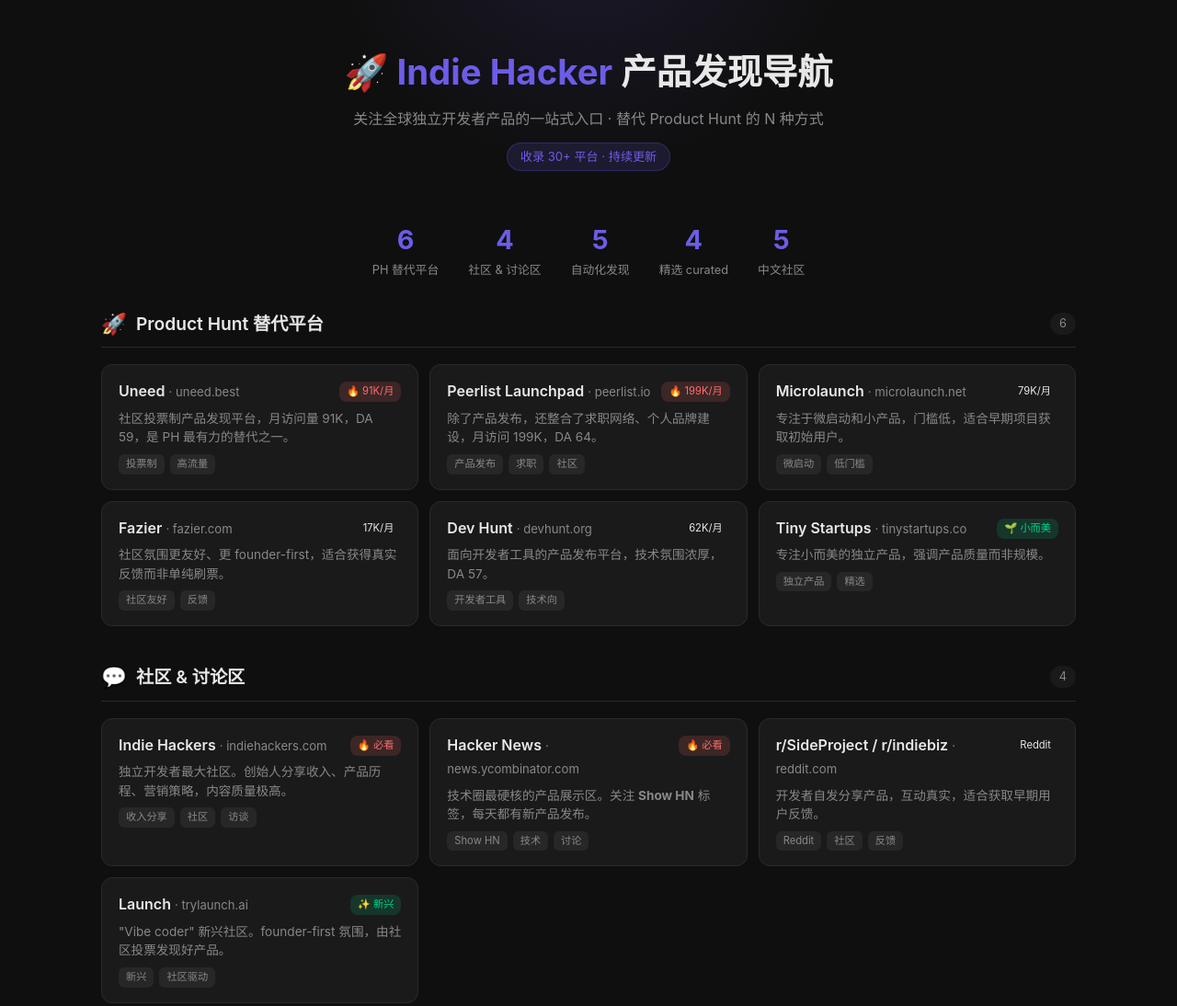
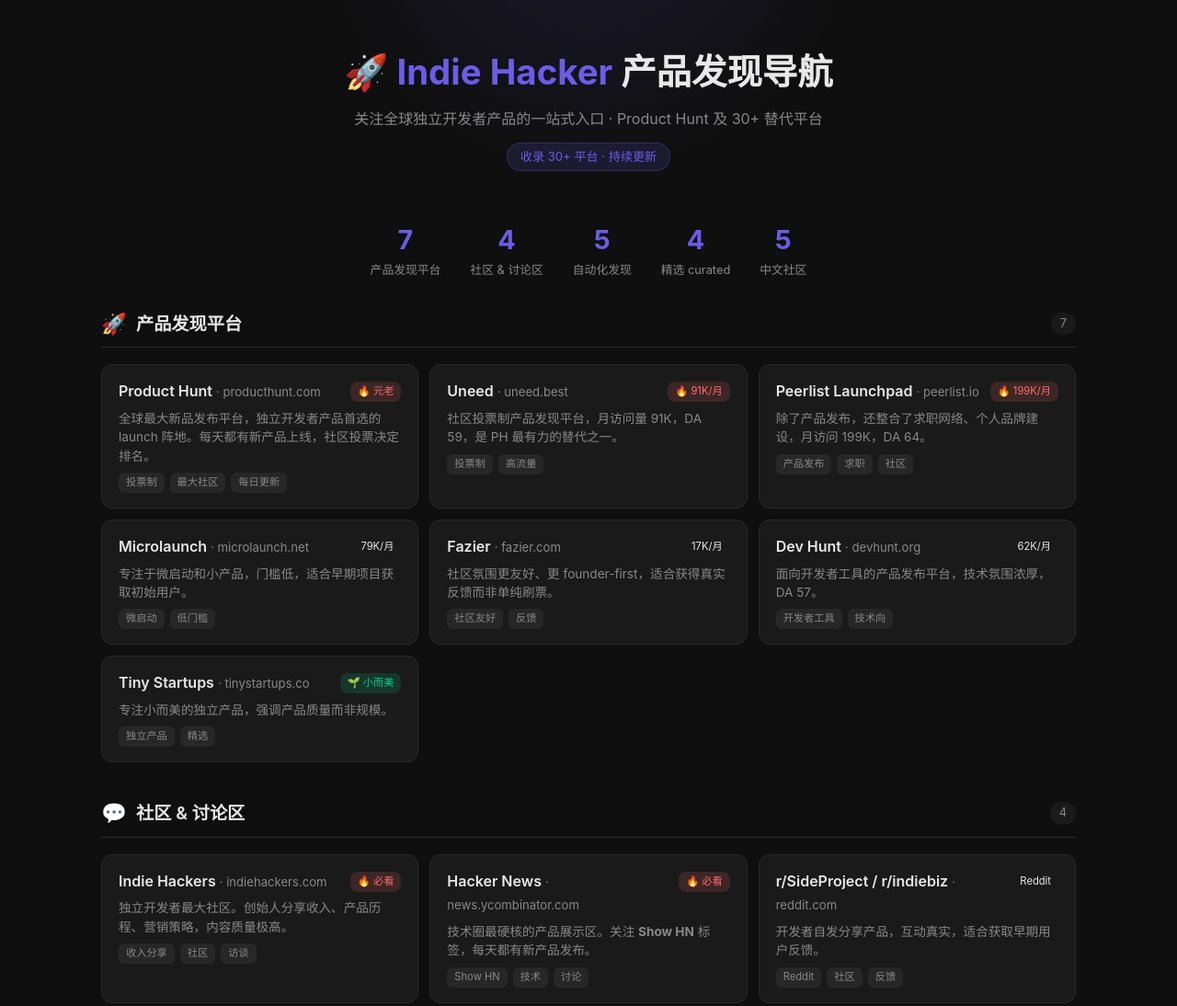
Before and after one commit to dadadaqiang/indiehackernav, a plain HTML site: page index.html in a window 1280 px wide. Shown: the top 1094 px of the page at 92% size. Drawn offline with Linux system fonts and the light colour scheme.

Commit message:
➕ add Product Hunt as first entry, rename section

```diff
--- a/index.html
+++ b/index.html
@@ -229,7 +229,7 @@
 
 <header>
   <h1>🚀 <span>Indie Hacker</span> 产品发现导航</h1>
-  <p>关注全球独立开发者产品的一站式入口 · 替代 Product Hunt 的 N 种方式</p>
+  <p>关注全球独立开发者产品的一站式入口 · Product Hunt 及 30+ 替代平台</p>
   <span class="subtitle-badge">收录 30+ 平台 · 持续更新</span>
 </header>
 
@@ -237,21 +237,30 @@
 
   <!-- Stats -->
   <div class="stats">
-    <div class="stat-item"><div class="num">6</div><div class="label">PH 替代平台</div></div>
+    <div class="stat-item"><div class="num">7</div><div class="label">产品发现平台</div></div>
     <div class="stat-item"><div class="num">4</div><div class="label">社区 & 讨论区</div></div>
     <div class="stat-item"><div class="num">5</div><div class="label">自动化发现</div></div>
     <div class="stat-item"><div class="num">4</div><div class="label">精选 curated</div></div>
     <div class="stat-item"><div class="num">5</div><div class="label">中文社区</div></div>
   </div>
 
-  <!-- Section 1: PH Alternatives -->
+  <!-- Section 1: Product Discovery -->
   <div class="section">
     <div class="section-header">
       <span class="icon">🚀</span>
-      <h2>Product Hunt 替代平台</h2>
-      <span class="count">6</span>
+      <h2>产品发现平台</h2>
+      <span class="count">7</span>
     </div>
     <div class="grid">
+      <a class="card" href="https://www.producthunt.com" target="_blank" rel="noopener">
+        <div class="card-top">
+          <span class="card-name">Product Hunt <span class="domain">· producthunt.com</span></span>
+          <span class="card-badge badge-hot">🔥 元老</span>
+        </div>
+        <div class="card-desc">全球最大新品发布平台，独立开发者产品首选的 launch 阵地。每天都有新产品上线，社区投票决定排名。</div>
+        <div class="card-tags"><span>投票制</span><span>最大社区</span><span>每日更新</span></div>
+      </a>
+
       <a class="card" href="https://uneed.best" target="_blank" rel="noopener">
         <div class="card-top">
           <span class="card-name">Uneed <span class="domain">· uneed.best</span></span>
```
Also changed, not shown: 1 other file.
